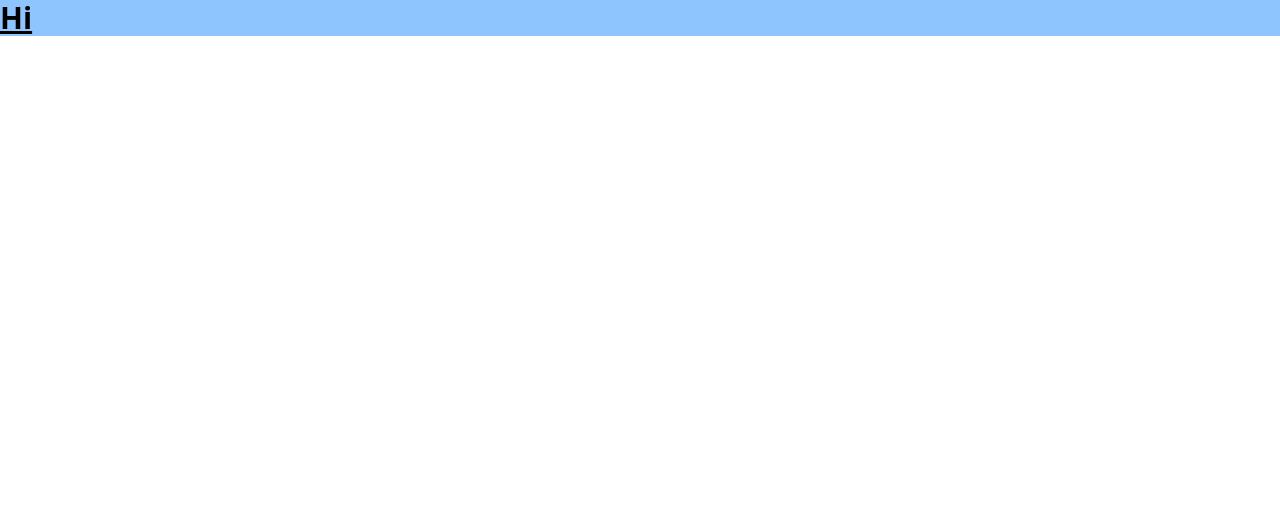
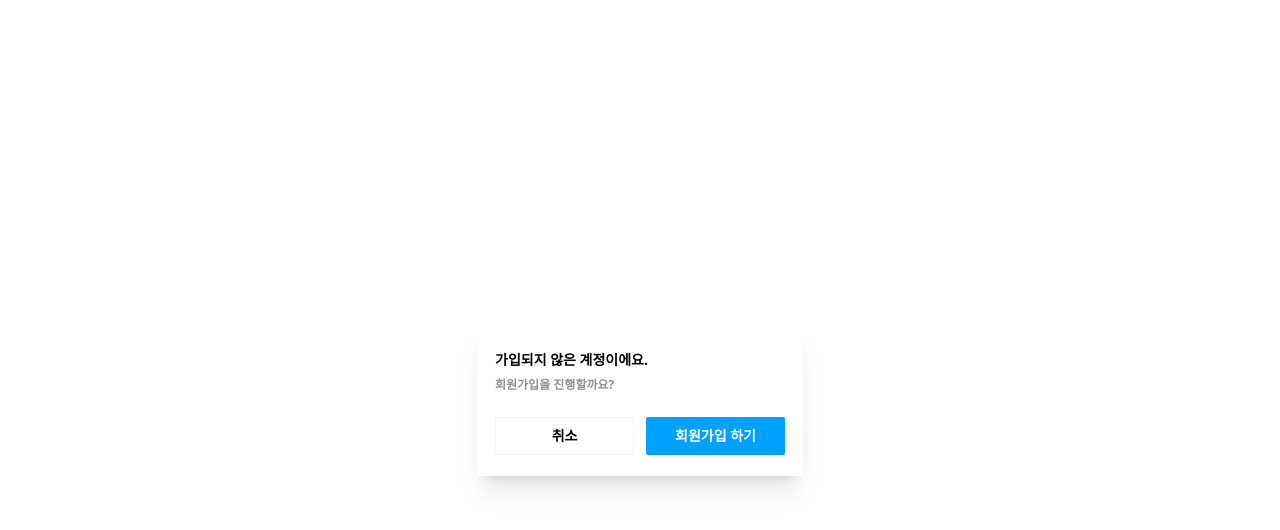
Before and after one commit to Leets-Official/BOOKMARK-FE, a React (Vite) app: page / in a window 1280 px wide. Shown: the top 530 px of the page. Built offline with nearby package versions, Linux system fonts and the light colour scheme.

Commit message:
build : tailwind-variants 설치 / feat : Modal에 tailwind-variants 적용

```diff
--- a/package.json
+++ b/package.json
@@ -16,6 +16,7 @@
     "react": "^19.1.0",
     "react-dom": "^19.1.0",
     "react-router-dom": "^7.6.2",
+    "tailwind-variants": "^1.0.0",
     "tailwindcss": "^4.1.10",
     "vite-plugin-svgr": "^4.3.0"
   },
--- a/src/App.tsx
+++ b/src/App.tsx
@@ -1,5 +1,11 @@
+import ModalExample from './example/ModalExample';
+
 function App() {
-  return <div className='text-3xl font-bold underline bg-blue-300'>Hi</div>;
+  return (
+    <div className='text-3xl font-bold underline bg-blue-300'>
+      <ModalExample />
+    </div>
+  );
 }
 
 export default App;
--- a/src/components/common/Modal.tsx
+++ b/src/components/common/Modal.tsx
@@ -1,3 +1,5 @@
+import { tv } from 'tailwind-variants';
+
 interface ModalProps {
   text: string;
   subText: string;
@@ -6,6 +8,16 @@ interface ModalProps {
   onCancel: () => void;
   onConfirm: () => void;
 }
+
+const modalButton = tv({
+  base: 'text-[14px] flex justify-center items-center w-[141px] h-[38px] rounded-[2px] cursor-pointer',
+  variants: {
+    variant: {
+      cancel: 'bg-white border-1 border-[#F5F5F5]',
+      confirm: 'bg-[#00A1FF] text-white',
+    },
+  },
+});
 
 const Modal = ({
   text,
@@ -29,16 +41,10 @@ const Modal = ({
           <div className='text-[12px] text-[#909090]'>{subText}</div>
         </div>
         <div className='text-sm flex justify-center items-center gap-[12px]'>
-          <div
-            className='text-[14px] bg-white flex justify-center items-center w-[141px] h-[38px] rounded-[2px] border-1 border-[#F5F5F5] cursor-pointer'
-            onClick={onCancel}
-          >
+          <div className={modalButton({ variant: 'cancel' })} onClick={onCancel}>
             {cancelButtonText}
           </div>
-          <div
-            className='text-[14px] bg-[#00A1FF] flex justify-center items-center w-[141px] h-[38px] rounded-[2px] cursor-pointer text-white'
-            onClick={onConfirm}
-          >
+          <div className={modalButton({ variant: 'confirm' })} onClick={onConfirm}>
             {confirmButtonText}
           </div>
         </div>
```
Also changed, not shown: 1 other file (tests, documents, lock files or other folders).
